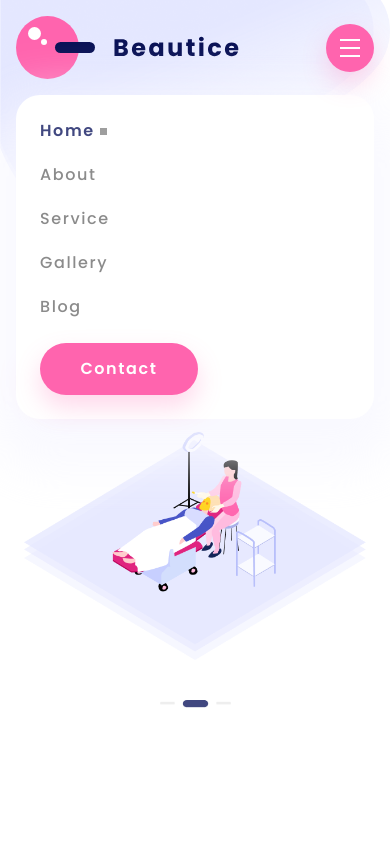
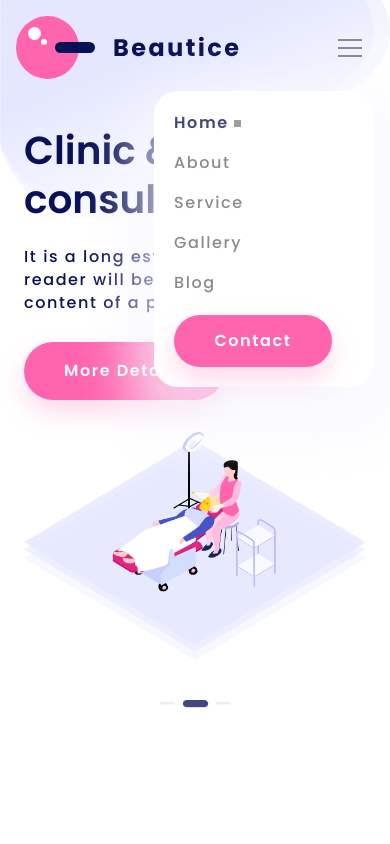
Before and after one commit to letuanphat2004/TrainingFE, a React (Vite) app in the folder apps/02-react-tailwind/: page / in a window 390 px wide. Both pictures are taken after a click on the button 350 px from the left and 47 px from the top of the page. Shown: the top 844 px of the page. Built offline with nearby package versions, Linux system fonts and the light colour scheme; grey boxes are pictures that could not be loaded.

Commit message:
Update Header

```diff
--- a/apps/02-react-tailwind/src/components/layout/Header.tsx
+++ b/apps/02-react-tailwind/src/components/layout/Header.tsx
@@ -16,7 +16,8 @@ export function Header() {
   const [isOpen, setIsOpen] = useState(false);
 
   return (
-    <header className="z-20 mt-4 grid min-h-[63px] w-full grid-cols-[minmax(0,1fr)_auto] grid-rows-[63px_0px] items-center px-4 sm:mt-[41px] sm:px-12 lg:flex lg:flex-nowrap xl:px-[calc((100%_-_1140px)_/_2)]">
+    <header className="z-20 mt-4 min-h-[63px] w-full px-4 sm:mt-[41px] sm:px-12">
+      <div className="mx-auto grid w-full max-w-[1140px] grid-cols-[minmax(0,1fr)_auto] grid-rows-[63px_0px] items-center lg:flex lg:flex-nowrap">
         <a href="#home" aria-label="Beautice home" className="col-start-1 row-start-1 shrink-0">
           <img src={assets.brand.mainLogo} width="258" height="63" alt="Beautice" className="h-[63px] w-[min(258px,calc(100vw-112px))] object-contain sm:w-[258px]" />
         </a>
@@ -24,9 +25,9 @@ export function Header() {
         <nav
           id="primary-navigation"
           aria-label="Primary navigation"
-        className={`${isOpen ? "flex" : "hidden"} col-span-2 row-start-2 mt-4 w-full self-start flex-col rounded-3xl bg-white p-6 shadow-card lg:ml-auto lg:mt-0 lg:flex lg:w-auto lg:flex-row lg:items-center lg:self-auto lg:bg-transparent lg:p-0 lg:shadow-none xl:ml-[191px] xl:w-[481px] xl:flex-none`}
+          className={`${isOpen ? "flex" : "hidden"} col-span-2 row-start-2 mt-3 w-fit min-w-[220px] max-w-full justify-self-end self-start flex-col rounded-3xl bg-white p-5 shadow-card lg:ml-auto lg:mt-0 lg:flex lg:w-auto lg:min-w-0 lg:max-w-none lg:flex-row lg:items-center lg:justify-self-auto lg:self-auto lg:bg-transparent lg:p-0 lg:shadow-none xl:ml-[191px] xl:w-[481px] xl:flex-none`}
         >
-        <ul className="m-0 flex list-none flex-col gap-5 p-0 lg:flex-row lg:items-center lg:gap-6 xl:w-full xl:gap-0">
+          <ul className="m-0 flex list-none flex-col gap-4 p-0 lg:flex-row lg:items-center lg:gap-6 xl:w-full xl:gap-0">
             {navigationItems.map((item, index) => (
               <li key={item.id} className={`${navigationDesktopMargins[index]} ${item.id === "about" ? "xl:-translate-y-px" : ""}`}>
                 <a
@@ -40,23 +41,24 @@ export function Header() {
               </li>
             ))}
           </ul>
-        <Button className="mt-6 w-[158px] lg:hidden" href="#contact">Contact</Button>
+          <Button className="mt-5 w-[158px] lg:hidden" href="#contact">Contact</Button>
         </nav>
 
         <Button className="ml-8 hidden h-[52px] w-[158px] shrink-0 lg:inline-flex xl:ml-[52px]" href="#contact">Contact</Button>
 
         <button
-        className="col-start-2 row-start-1 ml-auto flex h-12 w-12 flex-col items-center justify-center gap-1.5 rounded-full bg-accent shadow-button lg:hidden"
+          className="col-start-2 row-start-1 ml-auto flex h-12 w-12 flex-col items-center justify-center gap-1.5 border-0 bg-transparent p-0 lg:hidden"
           type="button"
           aria-label="Toggle navigation"
           aria-controls="primary-navigation"
           aria-expanded={isOpen}
           onClick={() => setIsOpen((current) => !current)}
         >
-        <span className="h-0.5 w-5 bg-white" />
-        <span className="h-0.5 w-5 bg-white" />
-        <span className="h-0.5 w-5 bg-white" />
+          <span className="h-0.5 w-6 bg-muted" />
+          <span className="h-0.5 w-6 bg-muted" />
+          <span className="h-0.5 w-6 bg-muted" />
         </button>
+      </div>
     </header>
   );
 }
```
Lines whose indentation alone changed are shown as unchanged.
